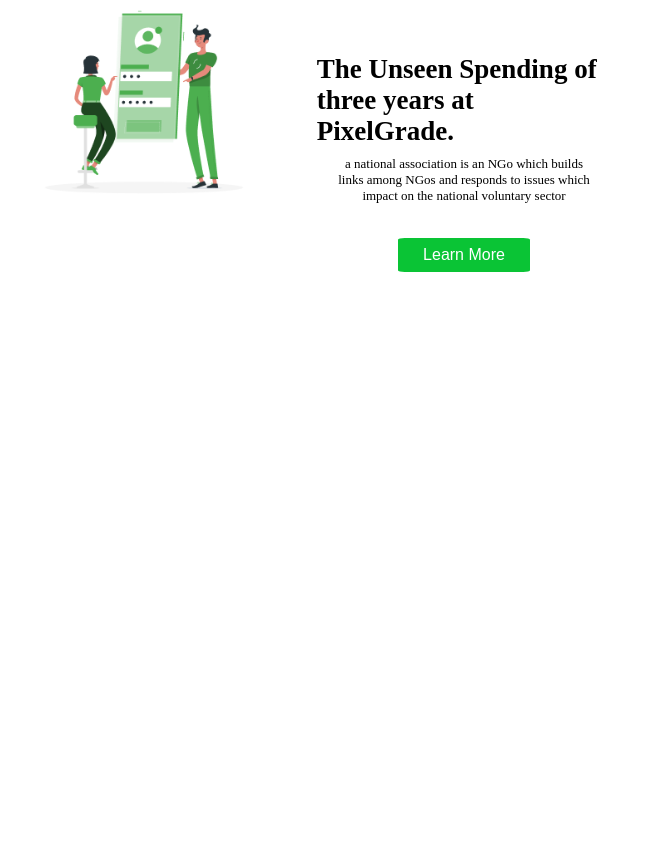
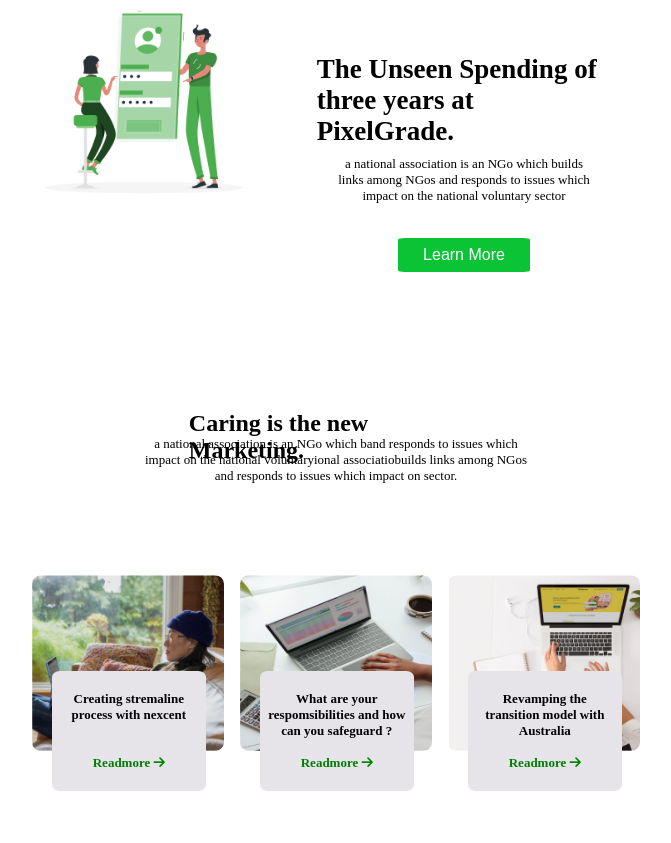
Before and after one commit to pooribhajji/DJCSI_WEBTASK_Poorva_BASIC, a plain HTML site: page index.html in a window 1280 px wide. Shown: the part 885-1728 px from the top of the page, without its empty margins (336-1007 px from the left). Before the commit the page ends 1248 px from the top, so only its background shows below. Drawn offline with Linux system fonts and the light colour scheme.

Commit message:
panel 3 done

```diff
--- a/Style.css
+++ b/Style.css
@@ -121,9 +121,9 @@
 }
 /* Register panel */
 .panel1{
+
     width: 55vw;
     height:30vw;
-
     margin-left: 25%;
     display: flex;
     flex-direction: column;
@@ -306,3 +306,151 @@
     margin-top: 1.5%;
 }
 /* panel 2 finished */
+.panel3{
+
+    width: 55vw;
+    height:60vh;
+    margin-left: 25%;
+    display: flex;
+    flex-direction: column;
+    justify-content: center;
+    align-items: center;
+
+}
+.panel3A{
+
+    width:50vw;
+    height:15vh;
+    display: flex;
+    flex-direction: column;
+    justify-content: center;
+    align-items: center;
+}
+#panel3A_1{
+    width: 23vw;
+    height:2vw;
+    color: black;
+    font-size: x-large;
+    font-weight: bolder;
+}
+#panel3A_2{
+    width: 30vw;
+    height:10vh;
+    font-size: small;
+    text-align: center;
+}
+.panel3B{
+
+    width:50vw;
+    height:35vh;
+
+    display: flex;
+    flex-direction: row;
+    justify-content: space-evenly;
+    align-items: center;
+
+
+}
+#panel3B_1{
+    width: 15vw;
+    height:22vh;
+    color: black;
+    font-size: 27px;
+    font-weight: bolder;
+
+    border-radius: 5%;
+    position: relative;
+    background-image: url("img5\ \(1\).png");
+    background-size: cover;
+}
+
+#panel3B_2{
+    width: 15vw;
+    height:22vh;
+    color: black;
+    font-size: 27px;
+    font-weight: bolder;
+
+    border-radius: 5%;
+    position: relative;
+    background-image: url("img5\ \(2\).png");
+    background-size: cover;
+}
+
+#panel3B_3{
+    width: 15vw;
+    height:22vh;
+    color: black;
+    font-size: 27px;
+    font-weight: bolder;
+    background-image: url("img5\ \(3\).png");
+    background-size: cover;
+    background-repeat: no-repeat;
+
+    border-radius: 5%;
+    position: relative;
+}
+#panel3B_11{
+    width: 12vw;
+    height:15vh;
+    color: black;
+    font-weight: bolder;
+    background-color: rgb(230, 228, 233);
+    border-radius: 5%;
+    position: absolute;
+    top:12vh;
+    left:20px;
+    z-index: 1;
+    display: flex;
+    flex-direction: column;
+    justify-content: center;
+    align-items: center;
+}
+#panel3B_21{
+    width: 12vw;
+    height:15vh;
+    color: black;
+    font-weight: bolder;
+    background-color: rgb(230, 228, 233);
+    border-radius: 5%;
+    position: absolute;
+    top:12vh;
+    left:20px;
+    z-index: 1;
+    display: flex;
+    flex-direction: column;
+    justify-content: center;
+    align-items: center;
+}
+#panel3B_31{
+    width: 12vw;
+    height:15vh;
+    color: black;
+    font-weight: bolder;
+    background-color: rgb(230, 228, 233);
+    border-radius: 5%;
+    position: absolute;
+    top:12vh;
+    left:20px;
+    display: flex;
+    flex-direction: column;
+    justify-content: center;
+    align-items: center;
+    z-index: 1;
+}
+.insideoverpanel{
+    width: 11vw;
+    height:8vh;
+    font-size: small;
+    text-align: center;
+}
+.insideoverpanel2{
+    width: 10vw;
+    height:2vh;
+    color: black;
+    text-decoration: none;
+    font-size: small;
+    text-align: center;
+    color: green;
+}
+/*panel 3 finshed*/
--- a/index.html
+++ b/index.html
@@ -65,6 +65,32 @@
             <button id="panel2B_3">Learn More</button>
         </div>
      </div>
+     <div class="panel3">
+        <div class="panel3A">
+            <div id="panel3A_1">Caring is the new Marketing.</div>
+            <div id="panel3A_2">a national association is an NGo which band responds to issues which impact on the national voluntaryional associatiobuilds links among  NGos and responds to issues which impact on  sector.</div>
+        </div>
+        <div class="panel3B">
+            <div id="panel3B_1">
+                <div id="panel3B_11">
+                    <div class="insideoverpanel">Creating stremaline process with nexcent</div>
+                    <a class="insideoverpanel2" href="#">Readmore <i class="fa-solid fa-arrow-right"></i></a>
+                </div>
+            </div>
+            <div id="panel3B_2">
+                <div id="panel3B_21">
+                    <div class="insideoverpanel">What are your respomsibilities and how can you safeguard ?</div>
+                    <a class="insideoverpanel2" href="#">Readmore <i class="fa-solid fa-arrow-right"></i></a>
+                </div>
+            </div>
+            <div id="panel3B_3">
+                <div id="panel3B_31">
+                    <div class="insideoverpanel">Revamping the transition model with Australia</div>
+                    <a class="insideoverpanel2" href="#">Readmore <i class="fa-solid fa-arrow-right"></i></a>
+                </div>
+            </div>
+        </div>
+     </div>
     <script src="Script.js"></script>
 
 
```
Also changed, not shown: img5 (1).png (added), img5 (2).png (added), img5 (3).png (added).
